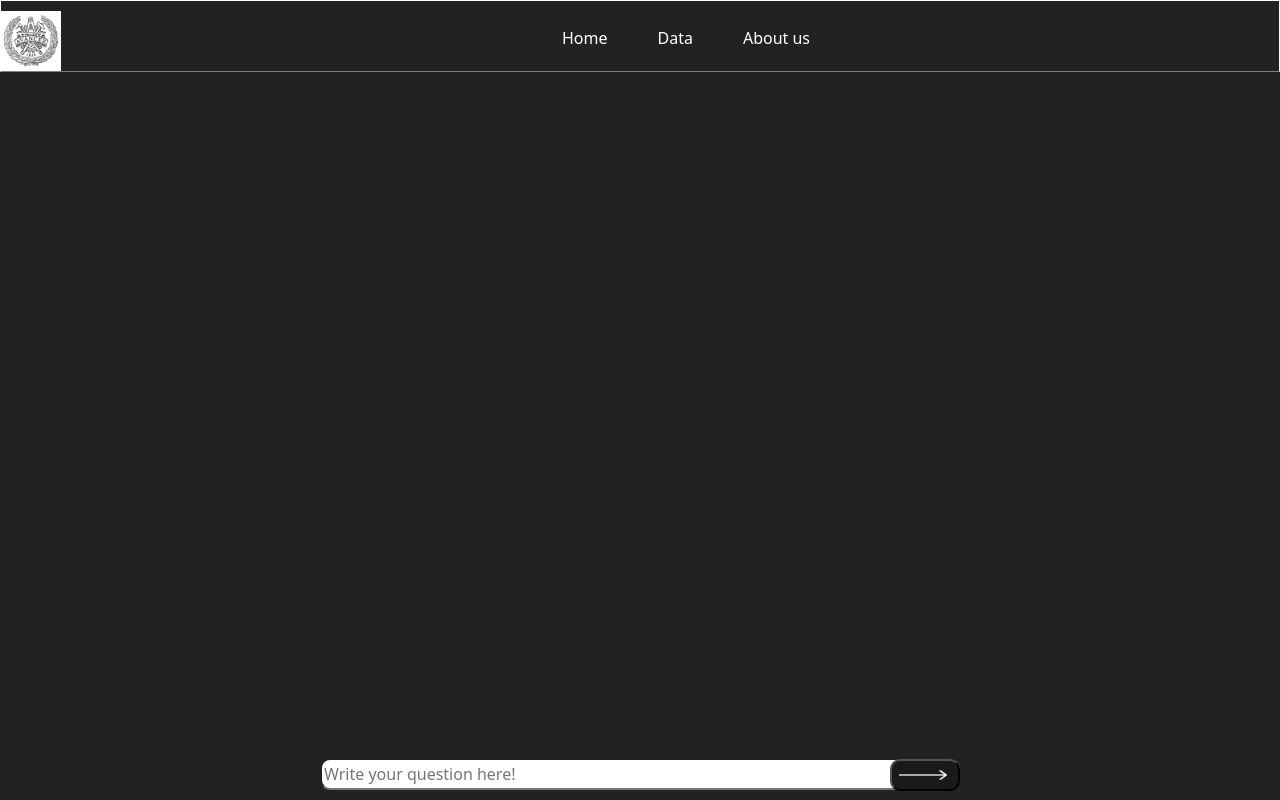
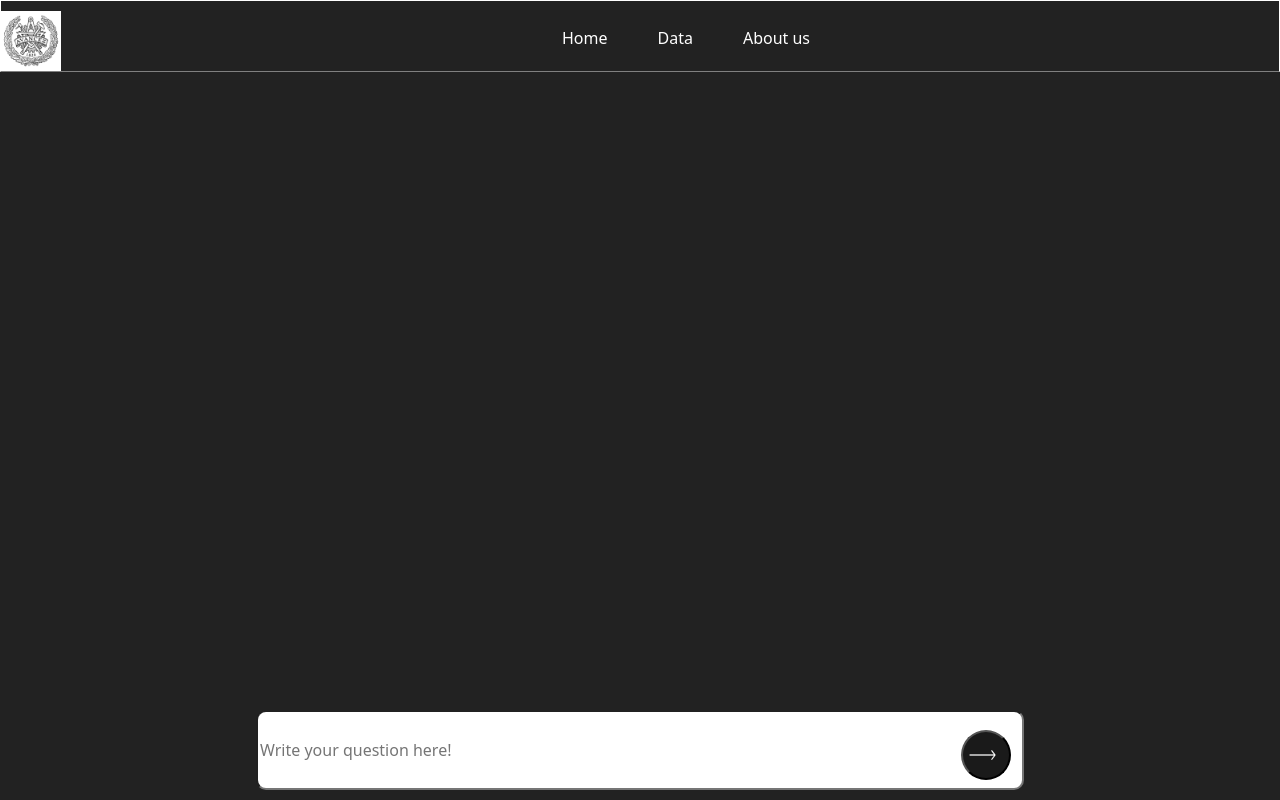
Before and after one commit to Sebbe213/Survey-of-CSE-Education-in-Sweden-and-parts-of-Europe, a React (Vite) app in the folder AI-model/client/: page / in a window 1280 px wide. Built offline with nearby package versions, Linux system fonts and the light colour scheme.

Commit message:
Fixed the input bar and made the menu items be underlined when hovering.

```diff
--- a/AI-model/client/src/header.css
+++ b/AI-model/client/src/header.css
@@ -21,8 +21,7 @@
 }
 
 .list-item:hover{
-
-    box-shadow: 2px 2px 2px #ffffff;
+    text-decoration: underline blueviolet;
 }
 
 .logo-chalmers{
--- a/AI-model/client/src/mainpage.css
+++ b/AI-model/client/src/mainpage.css
@@ -3,26 +3,26 @@
     position: fixed;
     bottom: 10px;
     border-radius: 10px 10px 10px 10px;
-    width: 50%;
-    height: 4%;
+    width: 60%;
+    height: 10%;
 
 }
 
 .prompt-button{
     display: flex;
     position: fixed;
-    bottom: 9px;
-    right: 25%;
-    width: 70px;
-    height: 4%;
-    border-radius: 10px 10px 10px 10px;
+    bottom: 2.5%;
+    right: 21%;
+    width: 50px;
+    height: 50px;
+    border-radius: 50%;
     background-color: #1a1a1a;
     align-items: center;
 }
 
 .arrow{
     justify-content: center;
-    width: 50px;
+    width: 80%;
     height: 10px;
 }
 
@@ -30,6 +30,7 @@
     display: flex;
     margin-top: 5%;
     width: 100%;
+    bottom: 10px;
 
 }
 
```
